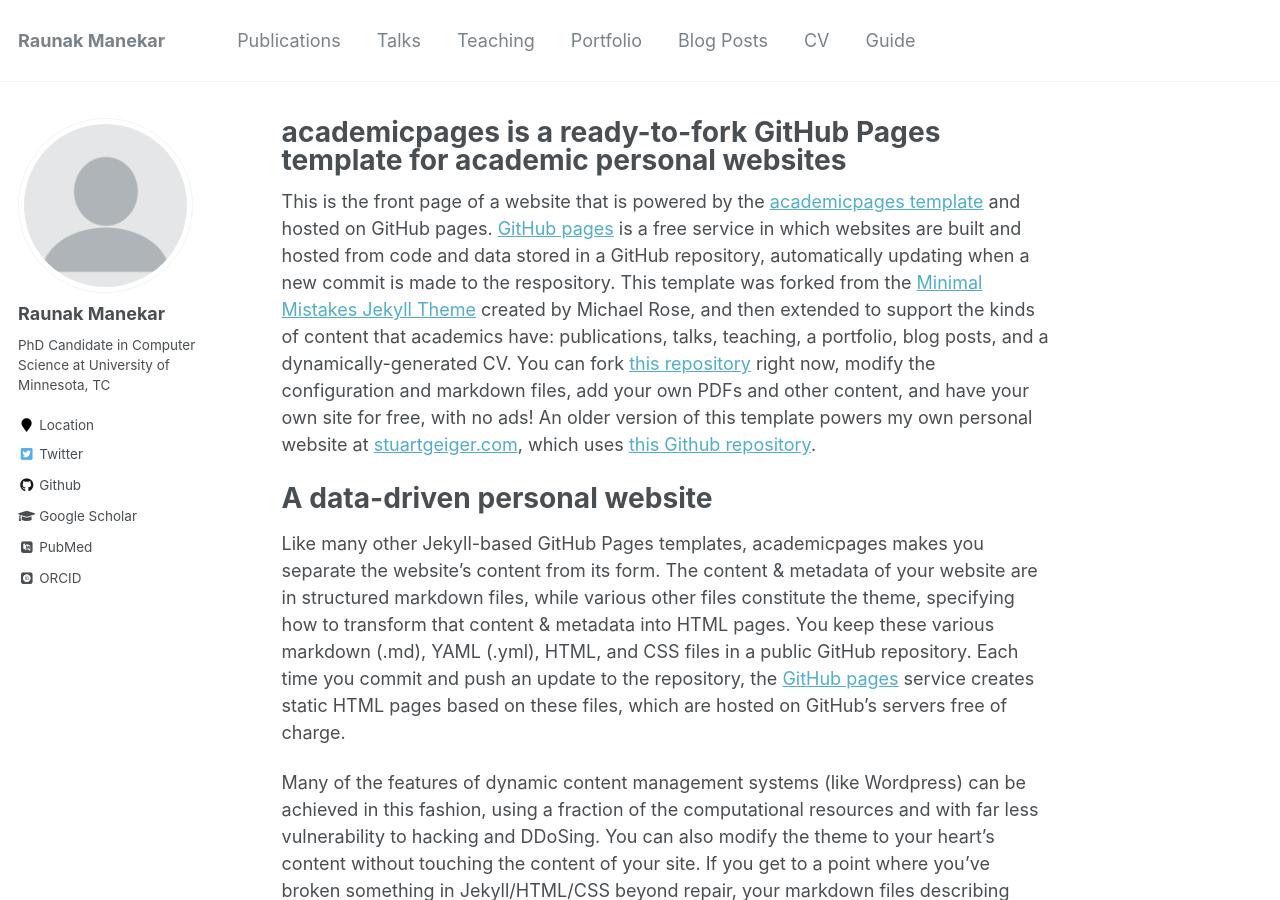
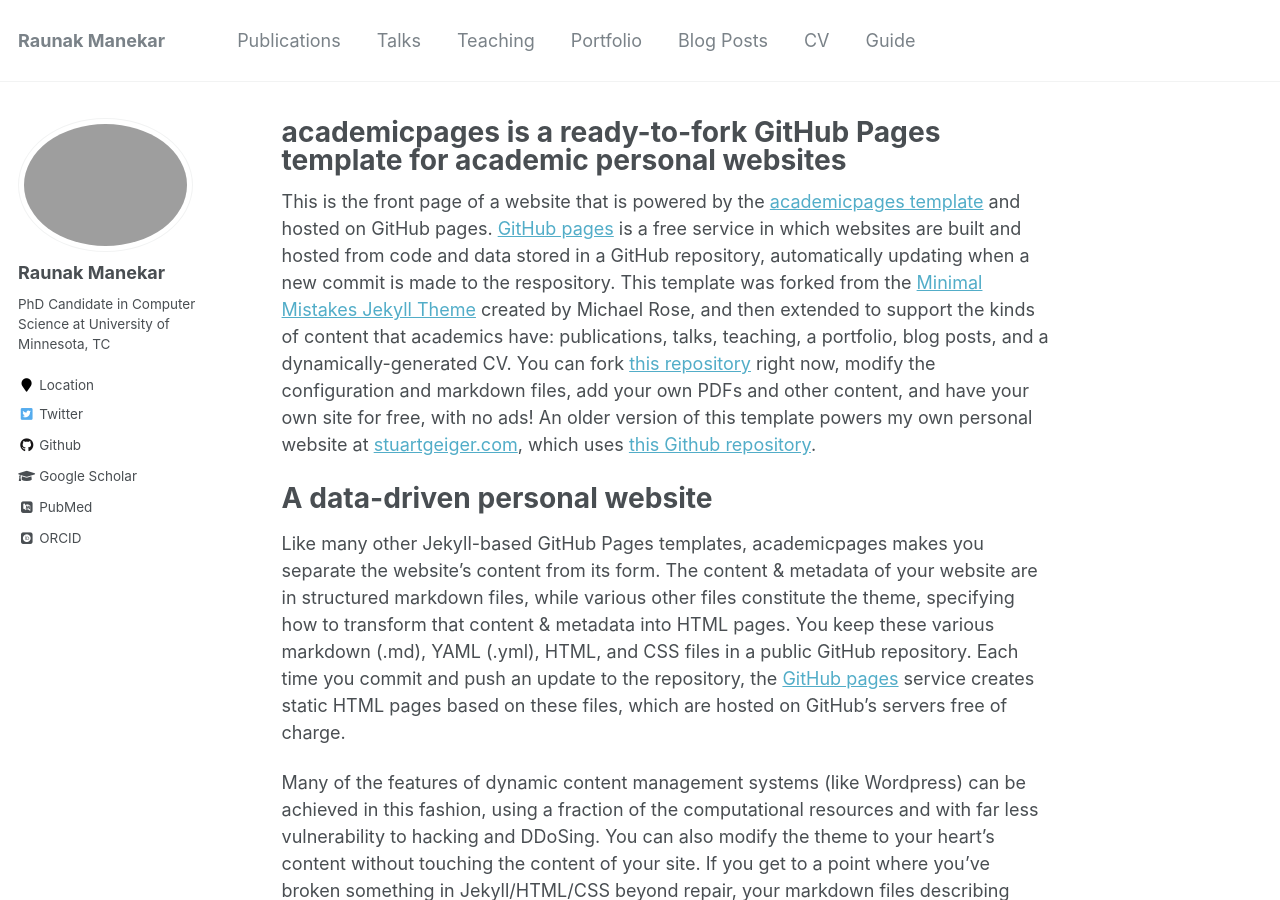
Before and after one commit to raunakmanekar/raunakmanekar.github.io, a Jekyll site: the page built from _pages/about.md, in a window 1280 px wide and 900 px high. Built offline with Jekyll 4.4.1, drawn with Linux system fonts in a browser that asks for light colours; some web fonts are replaced.

Commit message:
Update _config.yml

```diff
--- a/_config.yml
+++ b/_config.yml
@@ -81,7 +81,7 @@
 # Site Author
 author:
   name             : "Raunak Manekar"
-  avatar           : "profile.png"
+  avatar           : "20230718_205616.jpg"
   bio              : "PhD Candidate in Computer Science at University of Minnesota, TC"
   location         : "Location"
   employer         :
```
